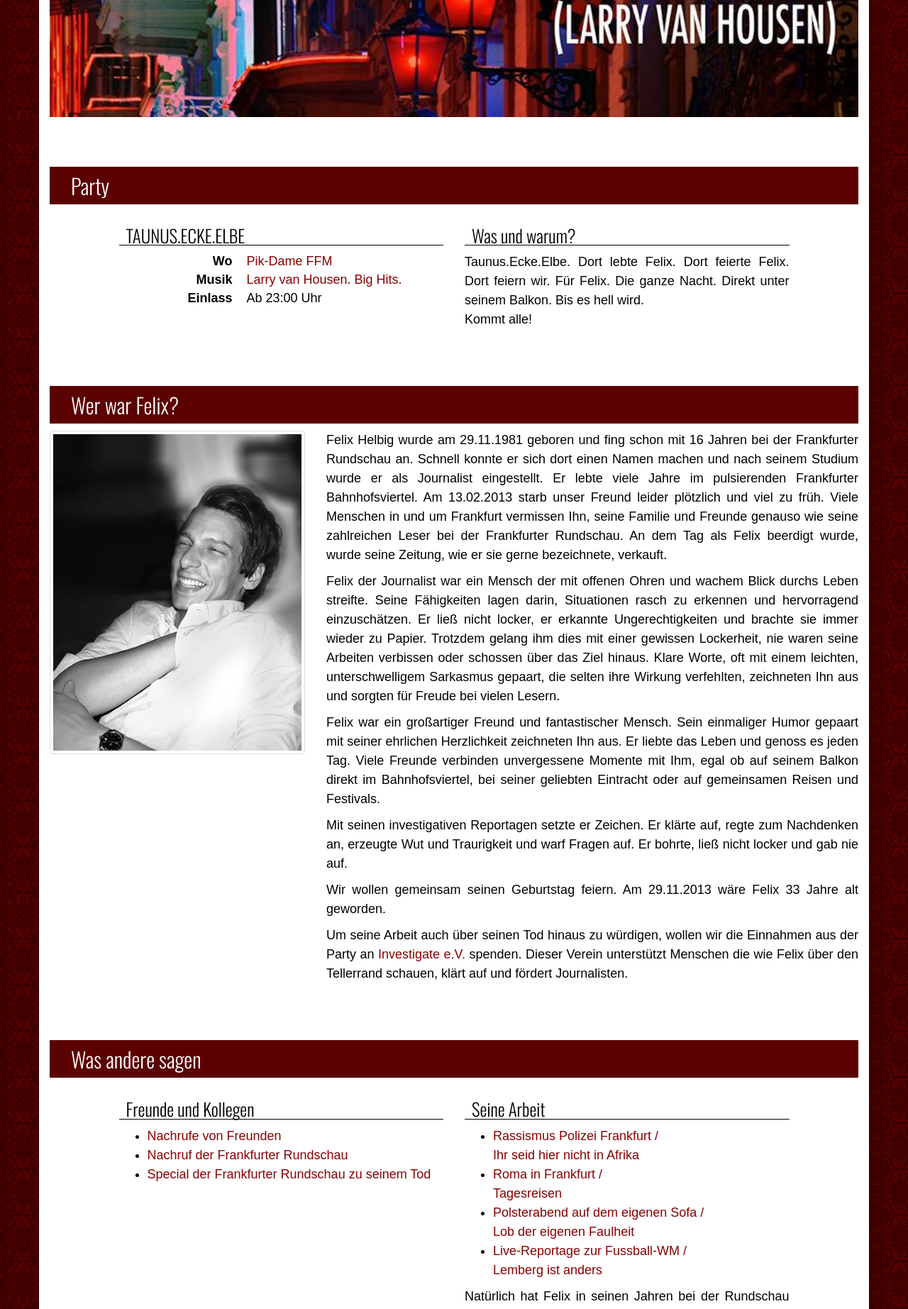
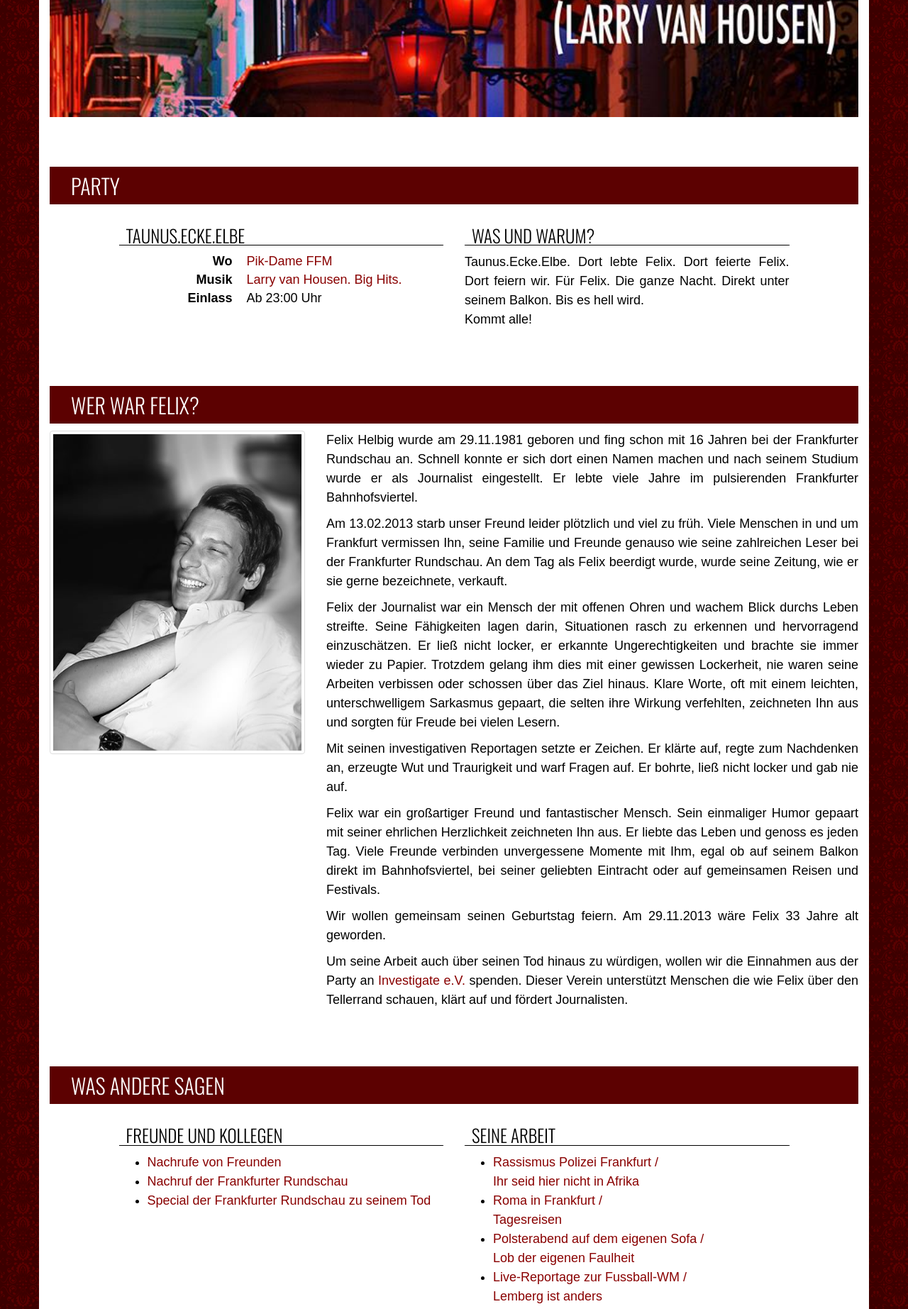
Before and after one commit to dhalla/felixhelbig-ev, a PHP site: page / in a window 1280 px wide. Shown: the part 367-2212 px from the top of the page at 71% size. Run offline with PHP 8.4, Linux system fonts and the light colour scheme; some libraries are stand-ins or nearby versions; some web fonts are replaced.

Commit message:
Uppercase-Headlines

```diff
--- a/assets/css/main.css
+++ b/assets/css/main.css
@@ -13,13 +13,15 @@ h1, h2 {
   color: white;
   font-family: "Oswald", "Arial", serif;
   background-color: #5C0101;
-  padding: 10px 0 10px 30px; }
+  padding: 10px 0 10px 30px;
+  text-transform: uppercase; }
 
 h3 {
   color: black;
   font-family: "Oswald", "Arial", serif;
   font-size: 16px;
   padding-left: 10px;
+  text-transform: uppercase;
   font-size: 25px;
   border-bottom: 1px solid black; }
 
--- a/assets/scss/_fh_mixins.scss
+++ b/assets/scss/_fh_mixins.scss
@@ -4,6 +4,7 @@
     //background-color:       #3C0000;
     background-color:       #5C0101;
     padding:                10px 0 10px 30px;
+    text-transform:         uppercase;
 }
 
 @mixin typo-subheadline {
@@ -12,6 +13,7 @@
     //background-color:       #3C0000;
     font-size:              16px;
     padding-left:           10px;
+    text-transform:         uppercase;
 }
 
 @mixin std-typo {
--- a/index.php
+++ b/index.php
@@ -110,11 +110,17 @@
                       </div>
                       <div class="modal-body">
                         <p>
-                          Ihr habt es hier mit der LaNok-Zwei-Mann-Party-Armee Tilmann Köllner und Amin Fallaha zu tun. Auch im Frankfurter Rotlichtviertel genießen die beiden einen ähnlich legendenumrankten Ruf, denn wenn sie dort mal wieder ihren Stammladen, die Pik Dame, auseinandernehmen, wissen die Jungs und Mädels an der Theke, dass heute keine Kehle trocken bleibt:
-                          Lässt man das Larry-van-Housen-DJ-Team an die Plattenspieler, darf man sich Warm-up und Afterparty getrost schenken. Hier gibt’s ausschließlich Hits! Egal ob aktuelle Kracher oder alter Kram im neuen Gewand, Hauptsache der Sound ist fresh und die Tanzfläche kocht.
+                          Ihr habt es hier mit der LaNok-Zwei-Mann-Party-Armee Tilmann Köllner (cologner) und Amin Fallaha zu tun.
+                          Lässt man das Larry-van-Housen-DJ-Team an die Plattenspieler, darf man sich Warm-up und Afterparty getrost schenken.
+                          Hier gibt’s ausschließlich Hits! Egal ob aktuelle Kracher oder alter Kram im neuen Gewand, Hauptsache der Sound ist fresh und die Tanzfläche kocht.
                         </p>
-                        <p>Amin Fallaha kennt man als Mitbegründer der alles vernichtenden Vodka-und-Wasser-Partys, LaNok Mitbegründer und DJ. Tilmann Köllner ist ebenfalls nicht nur DJ (T. Cologner), sondern auch Radio-Moderator und Teil der Band Wagner Love. </p>
-                        <p>Liebe Mütter, sperrt besser eure Töchter weg, Larry van Housen sind in der Stadt.</p>
+                        <p>
+                          Amin Fallaha kennt man als Mitbegründer der alles vernichtenden Vodka-und-Wasser-Partys, LaNok Mitbegründer und DJ.
+                          Tilmann Köllner ist ebenfalls nicht nur DJ (cologner), sondern auch Radio-Moderator und Teil der Band Wagner Love.
+                        </p>
+                        <p>
+                          Liebe Mütter, sperrt besser eure Töchter weg, Larry van Housen sind in der Stadt.
+                        </p>
                         <iframe src="//www.facebook.com/plugins/like.php?href=https%3A%2F%2Fwww.facebook.com%2FLarryVanHousen%2F&amp;width&amp;layout=standard&amp;action=like&amp;show_faces=true&amp;share=true&amp;height=100&amp;appId=312582552188555" style="border:none; overflow:hidden; height:100px;"></iframe>
                       </div>
                       <div class="modal-footer">
@@ -176,16 +182,18 @@
             </div>
             <div class="col-md-8">
                 <p>
-                  Felix Helbig wurde am 29.11.1981 geboren und fing schon mit 16 Jahren bei der Frankfurter Rundschau an. Schnell konnte er sich dort einen Namen machen und nach seinem Studium wurde er als Journalist eingestellt. Er lebte viele Jahre im pulsierenden Frankfurter Bahnhofsviertel. Am 13.02.2013 starb unser Freund leider plötzlich und viel zu früh. Viele Menschen in und um Frankfurt vermissen Ihn, seine Familie und Freunde genauso wie seine zahlreichen Leser bei der Frankfurter Rundschau. An dem Tag als Felix beerdigt wurde, wurde seine Zeitung, wie er sie gerne bezeichnete, verkauft.
+                  Felix Helbig wurde am 29.11.1981 geboren und fing schon mit 16 Jahren bei der Frankfurter Rundschau an. Schnell konnte er sich dort einen Namen machen und nach seinem Studium wurde er als Journalist eingestellt. Er lebte viele Jahre im pulsierenden Frankfurter Bahnhofsviertel.
+                </p>
+                <p>
+                  Am 13.02.2013 starb unser Freund leider plötzlich und viel zu früh. Viele Menschen in und um Frankfurt vermissen Ihn, seine Familie und Freunde genauso wie seine zahlreichen Leser bei der Frankfurter Rundschau. An dem Tag als Felix beerdigt wurde, wurde seine Zeitung, wie er sie gerne bezeichnete, verkauft.
                 </p>
                 <p>
                   Felix der Journalist war ein Mensch der mit offenen Ohren und wachem Blick durchs Leben streifte. Seine Fähigkeiten lagen darin, Situationen rasch zu erkennen und hervorragend einzuschätzen. Er ließ nicht locker, er erkannte Ungerechtigkeiten und brachte sie immer wieder zu Papier. Trotzdem gelang ihm dies mit einer gewissen Lockerheit, nie waren seine Arbeiten verbissen oder schossen über das Ziel hinaus. Klare Worte, oft mit einem leichten, unterschwelligem Sarkasmus gepaart, die selten ihre Wirkung verfehlten, zeichneten Ihn aus und sorgten für Freude bei vielen Lesern.
                 </p>
                 <p>
+                  Mit seinen investigativen Reportagen setzte er Zeichen. Er klärte auf, regte zum Nachdenken an, erzeugte Wut und Traurigkeit und warf Fragen auf. Er bohrte, ließ nicht locker und gab nie auf.                </p>
+                <p>
                   Felix war ein großartiger Freund und fantastischer Mensch. Sein einmaliger Humor gepaart mit seiner ehrlichen Herzlichkeit zeichneten Ihn aus. Er liebte das Leben und genoss es jeden Tag. Viele Freunde verbinden unvergessene Momente mit Ihm, egal ob auf seinem Balkon direkt im Bahnhofsviertel, bei seiner geliebten Eintracht oder auf gemeinsamen Reisen und Festivals.
-                </p>
-                <p>
-                  Mit seinen investigativen Reportagen setzte er Zeichen. Er klärte auf, regte zum Nachdenken an, erzeugte Wut und Traurigkeit und warf Fragen auf. Er bohrte, ließ nicht locker und gab nie auf.
                 </p>
                 <p>
                   Wir wollen gemeinsam seinen Geburtstag feiern. Am 29.11.2013 wäre Felix 33 Jahre alt geworden.
```
